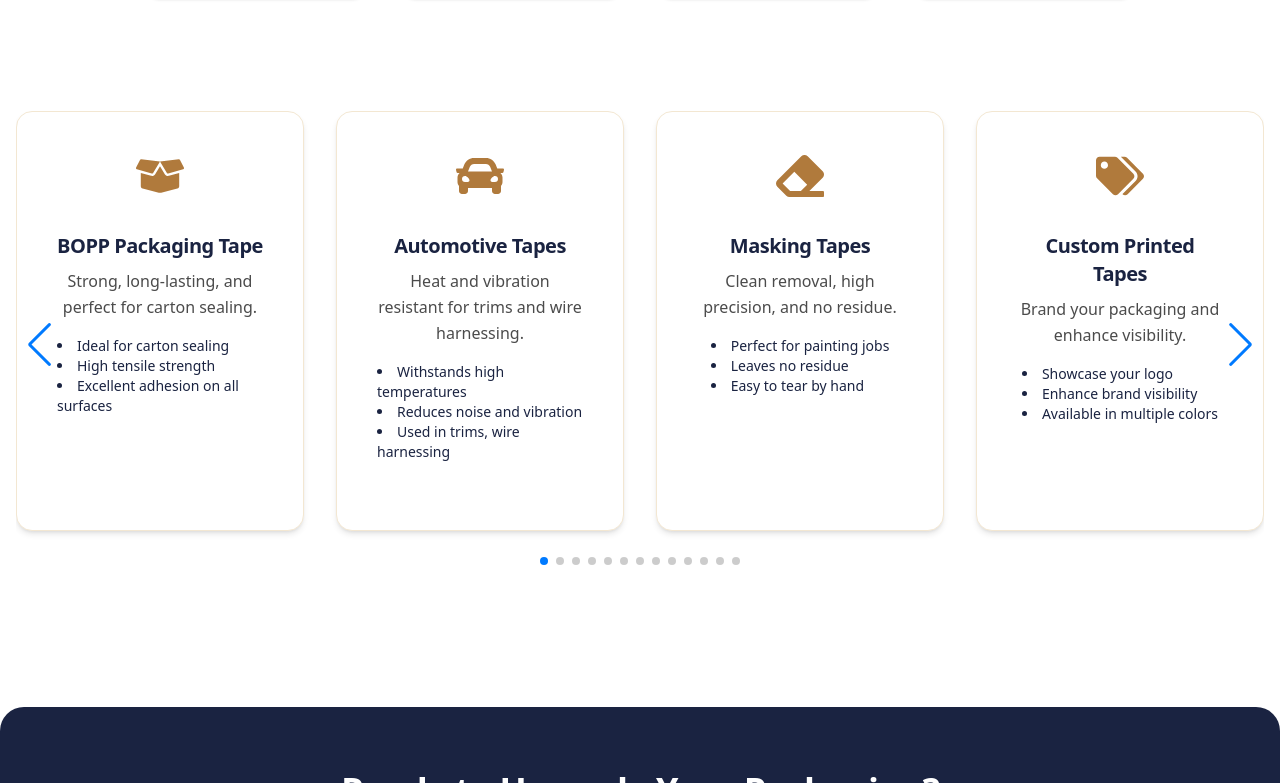
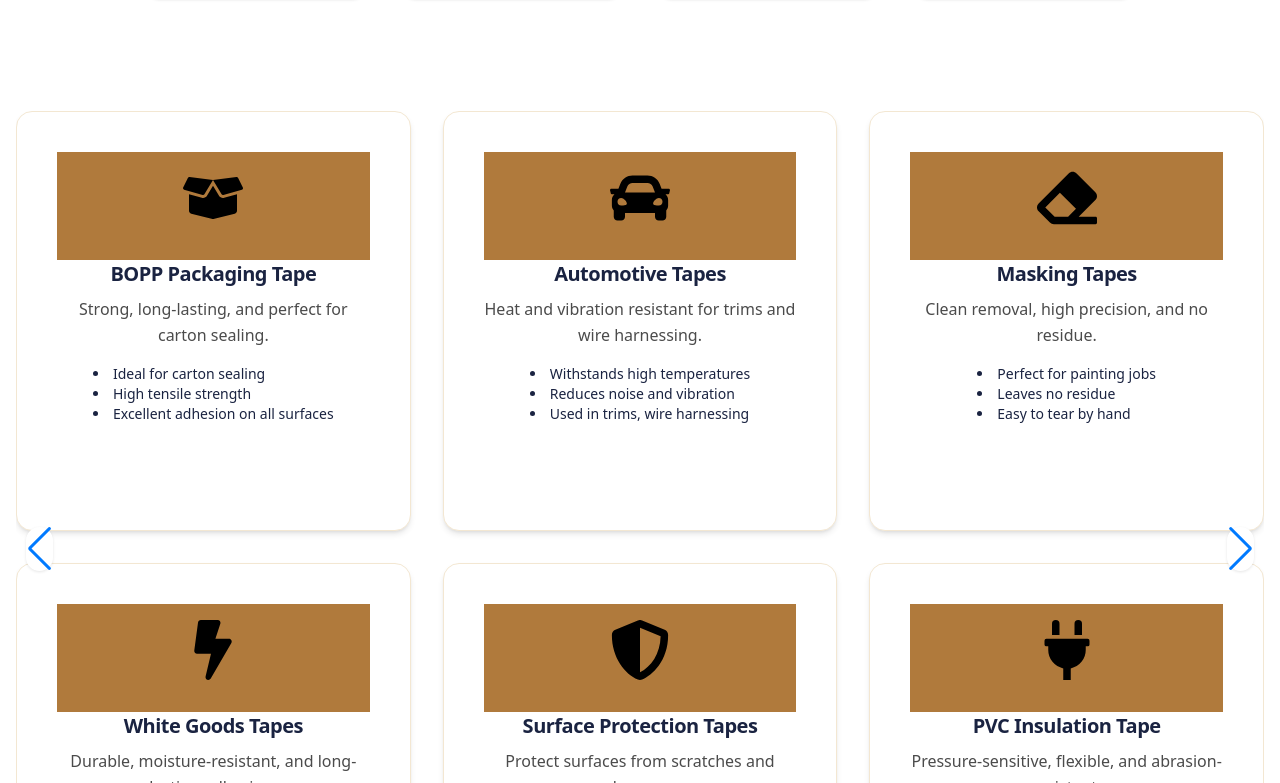
Before and after one commit to 0000aditya0000/millenniumai, a React (Vite) app: page /services in a window 1280 px wide. Shown: the part 777-1560 px from the top of the page. Built offline with nearby package versions, Linux system fonts and the light colour scheme.

Commit message:
updatet servicepage and index.css for new ui

```diff
--- a/src/index.css
+++ b/src/index.css
@@ -6,7 +6,7 @@
   color: #000; /* Black text */
     }
 
-@theme{
+:root {
   --font-poppins: 'Poppins', sans-serif;
   --font-manrope: 'Manrope', sans-serif;
   --font-roboto-slab: 'Roboto Slab', serif;
@@ -28,3 +28,28 @@
 .float-slow {
   animation: float 4s ease-in-out infinite;
 }
+
+/* Slider Arrows Styling */
+
+.swiper-button-prev,
+.swiper-button-next {
+  width: 2.5rem;
+  height: 2.5rem;
+  background-color: #fff;
+  color: #b07a3c;
+  border-radius: 9999px;
+  display: flex;
+  align-items: center;
+  justify-content: center;
+  box-shadow: 0 1px 3px rgba(0,0,0,0.1);
+  transition: all 0.3s;
+  top: 50%;
+  transform: translateY(-50%);
+}
+
+.swiper-button-prev:hover,
+.swiper-button-next:hover {
+  background-color: #b07a3c;
+  color: #fff;
+  transform: translateY(-50%) scale(1.1);
+}
--- a/src/pages/ServicesPage.jsx
+++ b/src/pages/ServicesPage.jsx
@@ -15,8 +15,9 @@ import {
   FaRoad,
 } from "react-icons/fa";
 import { Swiper, SwiperSlide } from "swiper/react";
-import { Navigation, Pagination, A11y } from "swiper/modules";
+import { Navigation, Pagination, Grid, A11y } from "swiper/modules";
 import "swiper/css";
+import "swiper/css/grid";
 import "swiper/css/navigation";
 import "swiper/css/pagination";
 import { motion, useAnimation, useInView } from "framer-motion";
@@ -25,7 +26,7 @@ import { useMotionValue, animate } from "framer-motion";
 
 const services = [
   {
-    icon: <FaBoxOpen className="text-5xl text-[#b07a3c] mb-4" />,
+    icon: <FaBoxOpen className="text-6xl text-black mb-4 mt-4" />,
     title: "BOPP Packaging Tape",
     desc: "Strong, long-lasting, and perfect for carton sealing.",
     features: [
@@ -35,7 +36,7 @@ const services = [
     ],
   },
   {
-    icon: <FaCar className="text-5xl text-[#b07a3c] mb-4" />,
+    icon: <FaCar className="text-6xl text-black mb-4 mt-4" />,
     title: "Automotive Tapes",
     desc: "Heat and vibration resistant for trims and wire harnessing.",
     features: [
@@ -45,7 +46,7 @@ const services = [
     ],
   },
   {
-    icon: <FaEraser className="text-5xl text-[#b07a3c] mb-4" />,
+    icon: <FaEraser className="text-6xl text-black mb-4 mt-4" />,
     title: "Masking Tapes",
     desc: "Clean removal, high precision, and no residue.",
     features: [
@@ -55,7 +56,7 @@ const services = [
     ],
   },
   {
-    icon: <FaTags className="text-5xl text-[#b07a3c] mb-4" />,
+    icon: <FaTags className="text-6xl text-black mb-4 mt-4" />,
     title: "Custom Printed Tapes",
     desc: "Brand your packaging and enhance visibility.",
     features: [
@@ -65,7 +66,7 @@ const services = [
     ],
   },
   {
-    icon: <FaTruck className="text-5xl text-[#b07a3c] mb-4" />,
+    icon: <FaTruck className="text-6xl text-black mb-4 mt-4" />,
     title: "Logistics & Carton Sealing",
     desc: "Secure, reliable, and easy to use for all box types.",
     features: [
@@ -75,7 +76,7 @@ const services = [
     ],
   },
   {
-    icon: <FaPalette className="text-5xl text-[#b07a3c] mb-4" />,
+    icon: <FaPalette className="text-6xl text-black mb-4 mt-4" />,
     title: "Color & Specialty Tapes",
     desc: "Highlight, code, or decorate with style.",
     features: [
@@ -85,7 +86,7 @@ const services = [
     ],
   },
   {
-    icon: <FaCogs className="text-5xl text-[#b07a3c] mb-4" />,
+    icon: <FaCogs className="text-6xl text-black mb-4 mt-4" />,
     title: "Wire Harnessing Tapes",
     desc: "Insulate and protect wires in automotive and electronics.",
     features: [
@@ -95,7 +96,7 @@ const services = [
     ],
   },
   {
-    icon: <FaBolt className="text-5xl text-[#b07a3c] mb-4" />,
+    icon: <FaBolt className="text-6xl text-black mb-4 mt-4" />,
     title: "White Goods Tapes",
     desc: "Durable, moisture-resistant, and long-lasting adhesion.",
     features: [
@@ -105,7 +106,7 @@ const services = [
     ],
   },
   {
-    icon: <FaShieldAlt className="text-5xl text-[#b07a3c] mb-4" />,
+    icon: <FaShieldAlt className="text-6xl text-black mb-4 mt-4" />,
     title: "Surface Protection Tapes",
     desc: "Protect surfaces from scratches and damage.",
     features: [
@@ -115,7 +116,7 @@ const services = [
     ],
   },
   {
-    icon: <FaPlug className="text-5xl text-[#b07a3c] mb-4" />,
+    icon: <FaPlug className="text-6xl text-black mb-4 mt-4" />,
     title: "PVC Insulation Tape",
     desc: "Pressure-sensitive, flexible, and abrasion-resistant.",
     features: [
@@ -125,7 +126,7 @@ const services = [
     ],
   },
   {
-    icon: <FaPaintRoller className="text-5xl text-[#b07a3c] mb-4" />,
+    icon: <FaPaintRoller className="text-6xl text-black mb-4 mt-4" />,
     title: "Painter’s Masking Tape",
     desc: "Clean lines and easy removal for painting.",
     features: [
@@ -135,7 +136,7 @@ const services = [
     ],
   },
   {
-    icon: <FaGripLines className="text-5xl text-[#b07a3c] mb-4" />,
+    icon: <FaGripLines className="text-6xl text-black mb-4 mt-4" />,
     title: "Cross Filament Tape",
     desc: "Glass fiber-reinforced for heavy packing.",
     features: [
@@ -145,7 +146,7 @@ const services = [
     ],
   },
   {
-    icon: <FaRoad className="text-5xl text-[#b07a3c] mb-4" />,
+    icon: <FaRoad className="text-6xl text-black mb-4 mt-4" />,
     title: "Floor Marking Tape",
     desc: "Mark hazards, aisles, and directions in industrial spaces.",
     features: [
@@ -394,25 +395,31 @@ const ServicesPage = () => {
         transition={{ duration: 0.7 }}
       >
         <Swiper
-          modules={[Navigation, Pagination, A11y]}
+          modules={[Navigation, Pagination, Grid, A11y]}
           spaceBetween={32}
           slidesPerView={1}
+          grid={{
+            rows: 1,
+            fill: "row",
+          }}
           loop
           breakpoints={{
-            640: { slidesPerView: 1 },
-            768: { slidesPerView: 2 },
-            1024: { slidesPerView: 3 },
-            1280: { slidesPerView: 4 },
+            640: { slidesPerView: 1, grid: { rows: 1 } },
+            768: { slidesPerView: 2, grid: { rows: 2 } },
+            1024: { slidesPerView: 3, grid: { rows: 2 } },
+            1280: { slidesPerView: 3, grid: { rows: 2 } },
           }}
           navigation
           pagination={{ clickable: true }}
-          className="!pb-12"
+          className="!pb-12 relative"
         >
           {services.map((s, i) => (
             <SwiperSlide key={i}>
               <div className="flex flex-col items-center bg-white rounded-2xl p-10 shadow-md border border-[#f3e7d2] hover:shadow-xl hover:-translate-y-2 transition-transform duration-300 cursor-pointer text-center h-[420px] group">
-                <div className="mb-4 group-hover:scale-110 transition-transform duration-300">
-                  {s.icon}
+                <div className="w-full bg-[#b07a3c] flex items-center justify-center">
+                  <div className="mb-4 group-hover:scale-110 transition-transform duration-300">
+                    {s.icon}
+                  </div>
                 </div>
                 <div className="font-bold text-xl text-[#1a2341] mb-2 tracking-tight">
                   {s.title}
```
